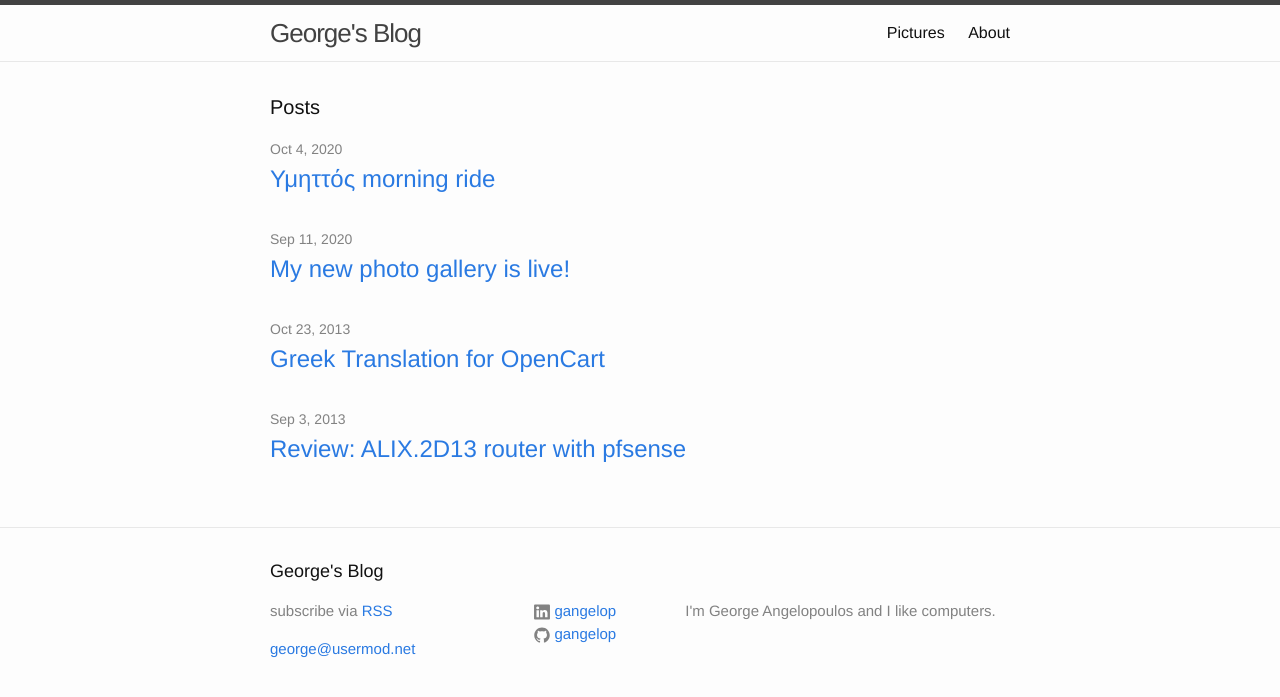
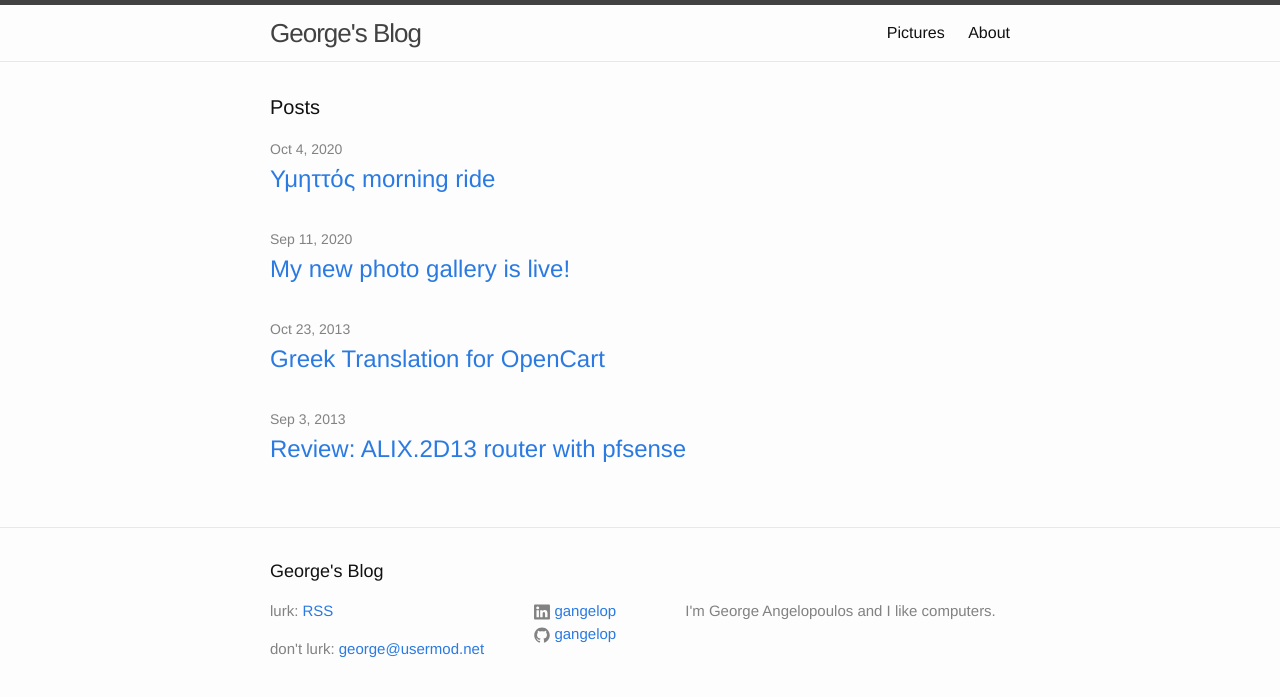
Before and after one commit to gangelop/lathan.github.io, a Jekyll site: the page built from index.html, in a window 1280 px wide. Shown: the top 697 px of the page. Built offline with Jekyll 4.4.1, drawn with Linux system fonts in a browser that asks for light colours.

Commit message:
opinionated footer

```diff
--- a/_includes/footer.html
+++ b/_includes/footer.html
@@ -6,9 +6,9 @@
 
     <div class="footer-col-wrapper">
       <div class="footer-col footer-col-1">
-        <p class="rss-subscribe">subscribe via <a href="{{ "/feed.xml" | prepend: site.baseurl }}">RSS</a></p>
+        <p class="rss-subscribe">lurk: <a href="{{ "/feed.xml" | prepend: site.baseurl }}">RSS</a></p>
         <ul class="contact-list">
-          <li><a href="mailto:{{ site.email }}">{{ site.email }}</a></li>
+          <li>don't lurk: <a href="mailto:{{ site.email }}">{{ site.email }}</a></li>
         </ul>
       </div>
 
```
